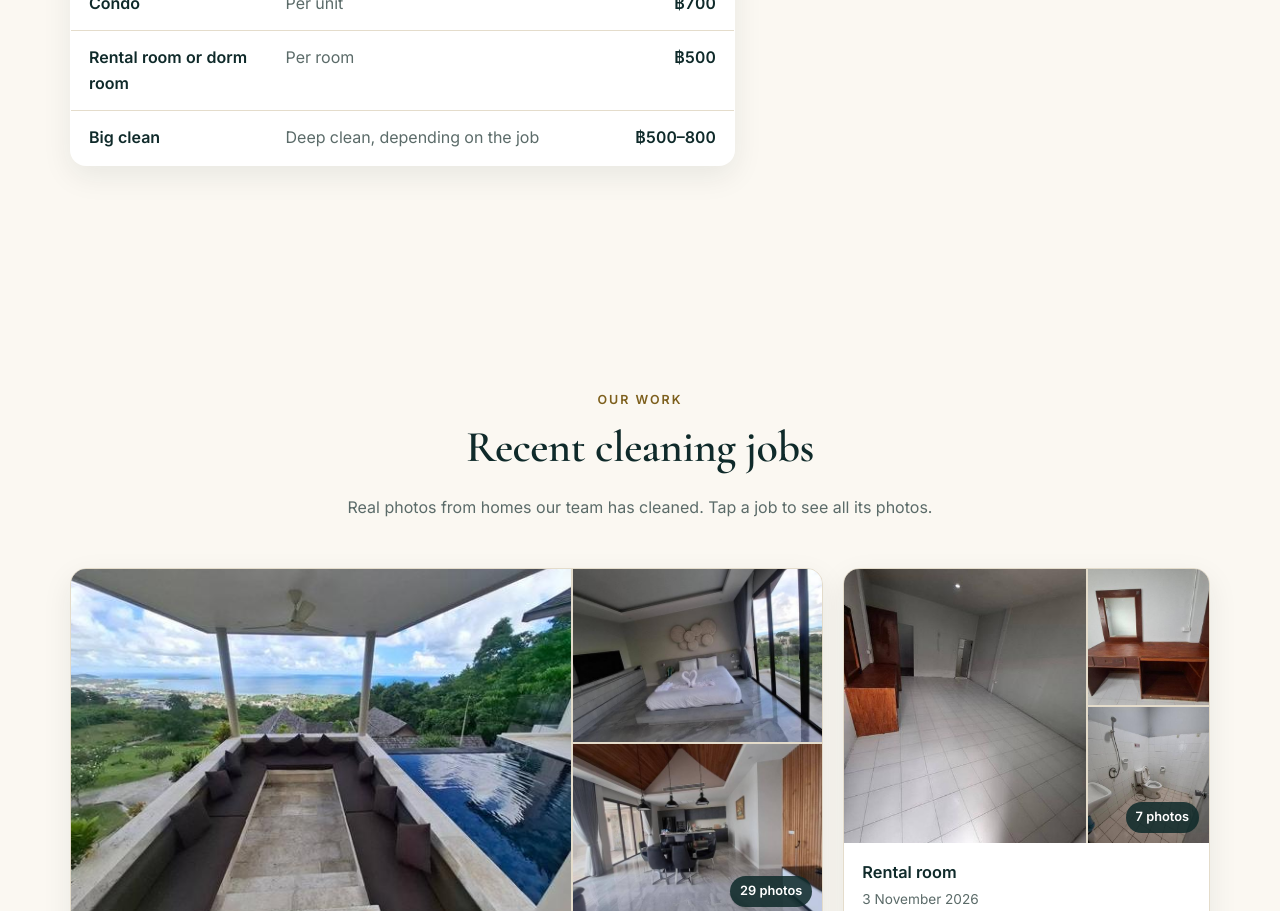
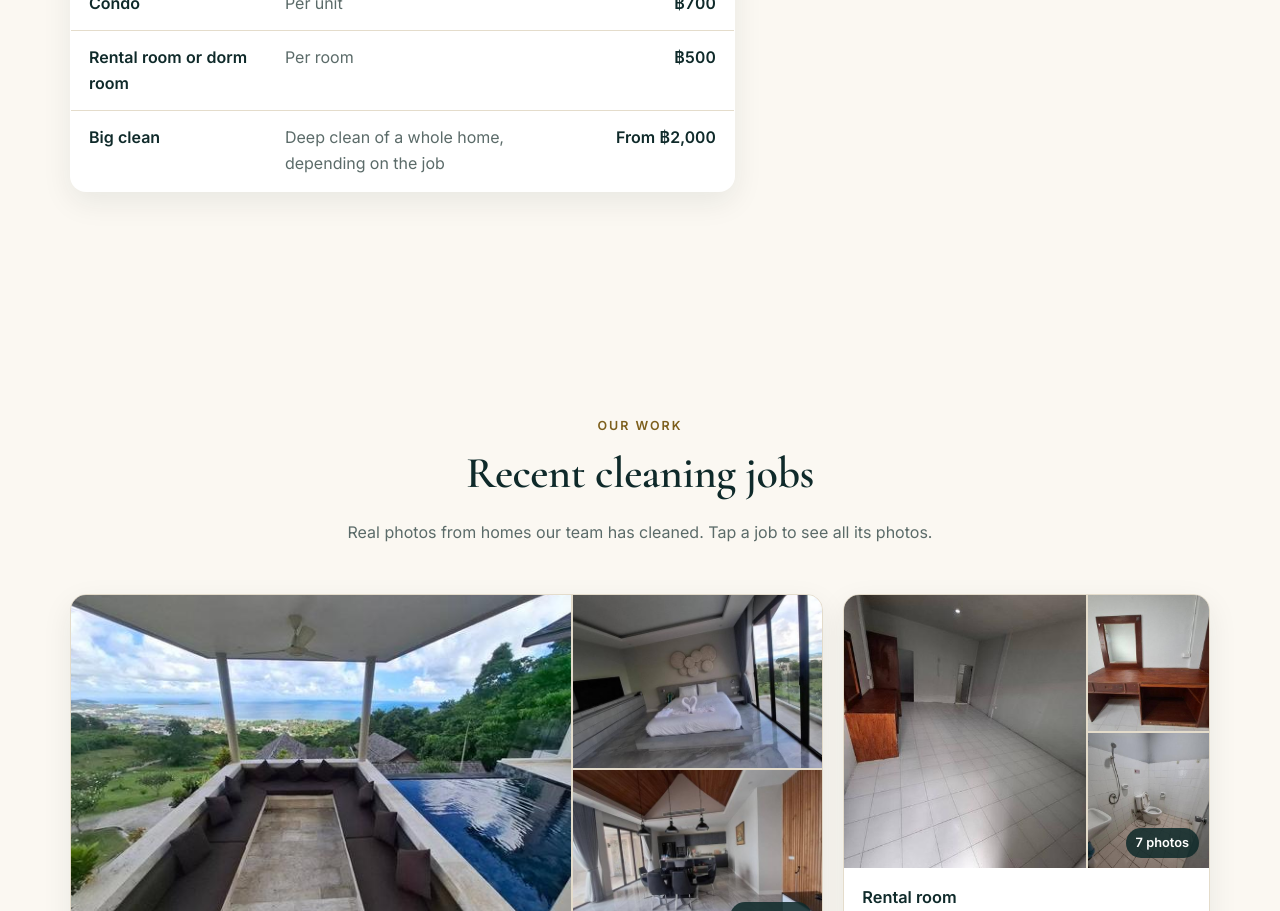
Before and after one commit to jajahhhhhhh/YourestWedo, a plain HTML site: page public/cleaning.html in a window 1280 px wide. Shown: the part 1788-2699 px from the top of the page. Drawn offline with nearby package versions, Linux system fonts and the light colour scheme.

Commit message:
Set big clean price to from ฿2,000 (#11)
Co-Authored-By: Claude Opus 5.5 <noreply@anthropic.com>
Claude-Session: https://claude.ai/code/session_01SZwQ29Hkvf8SHsTUvU5S4M

```diff
--- a/public/cleaning.html
+++ b/public/cleaning.html
@@ -99,7 +99,7 @@
               <tr><th scope="row">House or villa</th><td>4 bedrooms, 4 bathrooms</td><td class="num">฿3,000</td></tr>
               <tr><th scope="row">Condo</th><td>Per unit</td><td class="num">฿700</td></tr>
               <tr><th scope="row">Rental room or dorm room</th><td>Per room</td><td class="num">฿500</td></tr>
-              <tr><th scope="row">Big clean</th><td>Deep clean, depending on the job</td><td class="num">฿500–800</td></tr>
+              <tr><th scope="row">Big clean</th><td>Deep clean of a whole home, depending on the job</td><td class="num">From ฿2,000</td></tr>
             </tbody>
           </table>
           <div class="price-notes">
```
